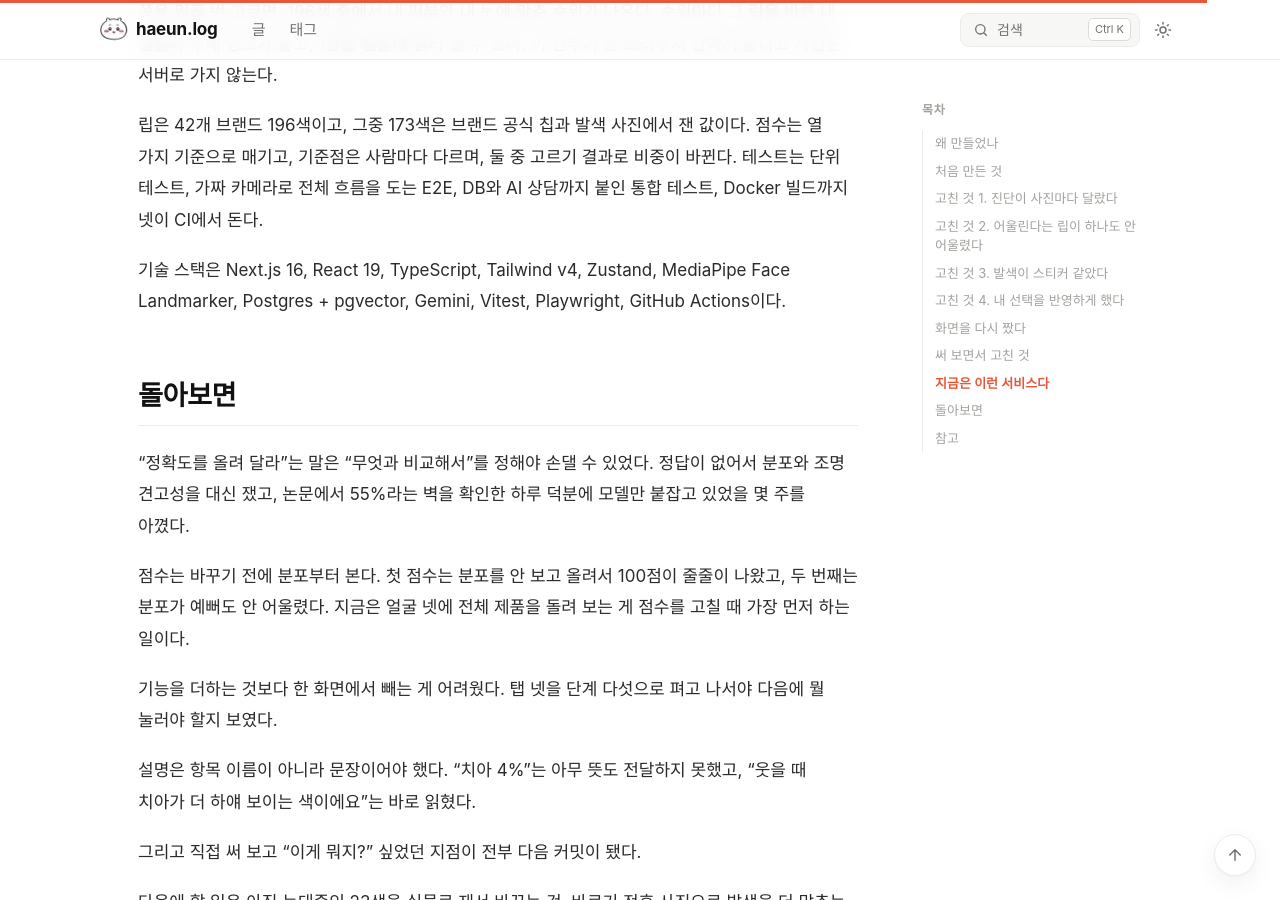
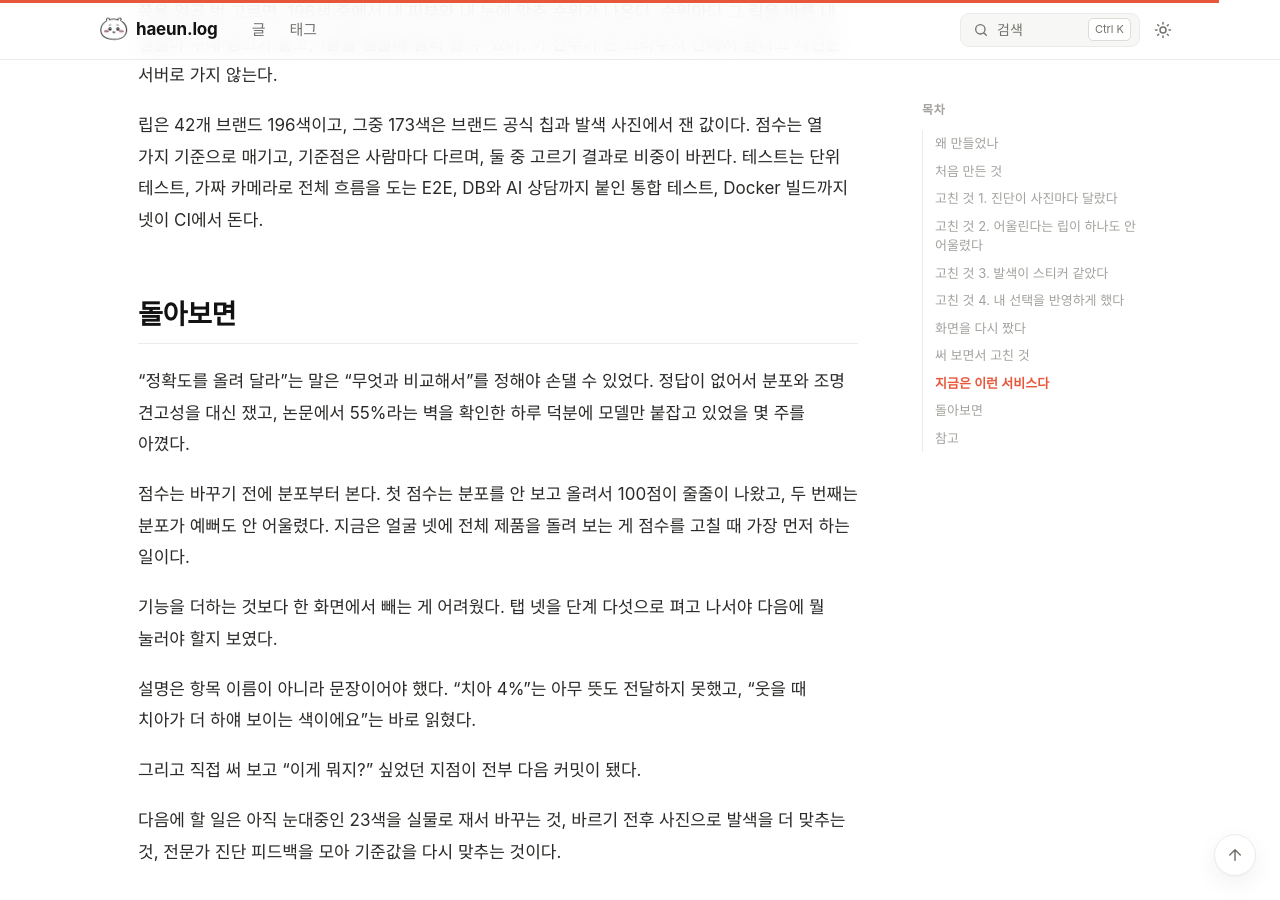
Before and after one commit to OHaEuN/OHaEuN, a Jekyll site: the page built from _posts/2026-11-04-31.md, in a window 1280 px wide and 900 px high, scrolled down 7579 px. Built offline with Jekyll 4.4.1, drawn with Linux system fonts in a browser that asks for light colours; nearby versions of some CDN libraries; some web fonts are replaced.

Commit message:
Post 31: drop the tech stack line

```diff
--- a/_posts/2026-11-04-31.md
+++ b/_posts/2026-11-04-31.md
@@ -112,8 +112,6 @@ description: "셀카 한 장으로 퍼스널 컬러를 가늠하는 서비스를
 
 립은 42개 브랜드 196색이고, 그중 173색은 브랜드 공식 칩과 발색 사진에서 잰 값이다. 점수는 열 가지 기준으로 매기고, 기준점은 사람마다 다르며, 둘 중 고르기 결과로 비중이 바뀐다. 테스트는 단위 테스트, 가짜 카메라로 전체 흐름을 도는 E2E, DB와 AI 상담까지 붙인 통합 테스트, Docker 빌드까지 넷이 CI에서 돈다.
 
-기술 스택은 Next.js 16, React 19, TypeScript, Tailwind v4, Zustand, MediaPipe Face Landmarker, Postgres + pgvector, Gemini, Vitest, Playwright, GitHub Actions이다.
-
 ## 돌아보면
 
 "정확도를 올려 달라"는 말은 "무엇과 비교해서"를 정해야 손댈 수 있었다. 정답이 없어서 분포와 조명 견고성을 대신 쟀고, 논문에서 55%라는 벽을 확인한 하루 덕분에 모델만 붙잡고 있었을 몇 주를 아꼈다.
```
